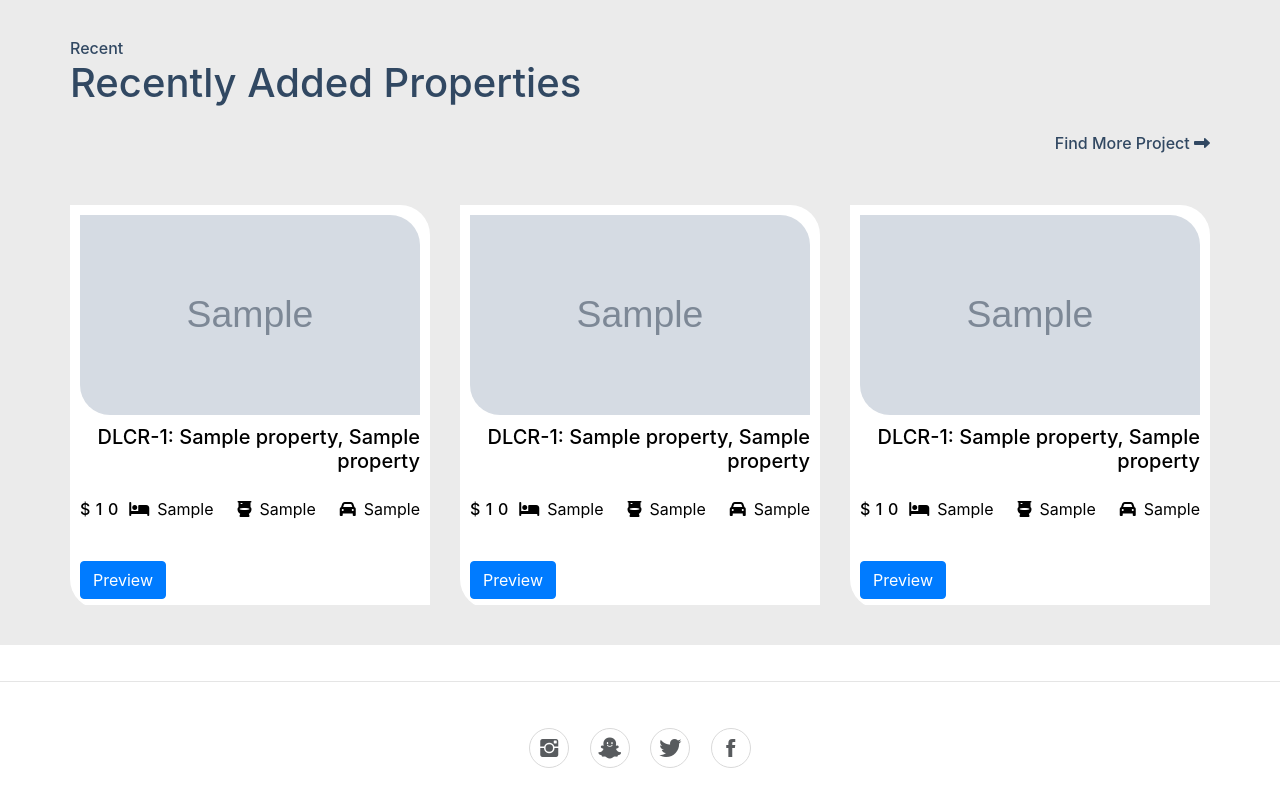
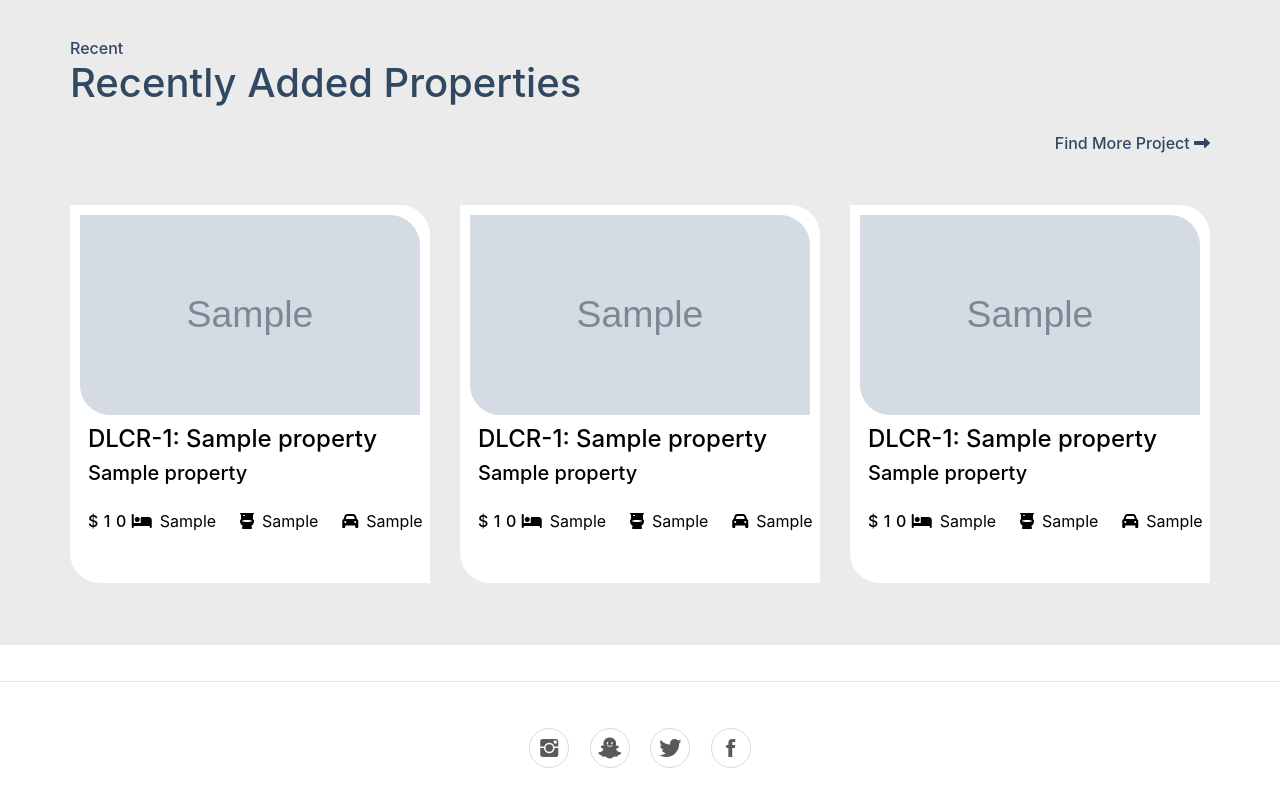
Before and after one commit to kezh97/dreamland_prop_CR, a PHP site: page /index.php in a window 1280 px wide. Shown: the part 2916-3710 px from the top of the page. Run offline with PHP 8.4, Linux system fonts and the light colour scheme; tables that the repository leaves empty or names only in its code hold one stand-in row (values such as "Sample post"); grey boxes marked "Sample" are stand-in pictures; some libraries are stand-ins or nearby versions.

Commit message:
Update swiper.php

```diff
--- a/DREAMLAND-php-V2.6/swiper.php
+++ b/DREAMLAND-php-V2.6/swiper.php
@@ -32,10 +32,11 @@ $result_general = $conn -> query($query_join);
 							<div class="image">
 								<img loading="lazy" src="<?php echo $row["img_path"]; ?>" alt="">
 							</div>
-							<div class="text-right">
-								<h4 class="h5">DLCR-<?php echo $row["property_id"]; ?>: <?php echo $row["name"] .', '. $row["location_name"]; ?></h4>
+							<div class="text-left px-2">
+								<h4 class="">DLCR-<?php echo $row["property_id"]; ?>: <?php echo $row["name"] ?></h4>
+								<h5><?php  echo $row["location_name"]; ?></h5>
 							</div>
-							<div class="d-flex justify-content-between mb-4">
+							<div class="d-flex justify-content-between mb-4 px-2">
 								<div class="item py-3">
 									<h4 class="h5 m-0 location-name"></h4>
 									<p class="m-0 location-name">$<?php echo $row["price"]; ?></p>
@@ -51,8 +52,6 @@ $result_general = $conn -> query($query_join);
 									2"><?php echo $row["parking"]; ?></span>
 								</div>
 							</div>
-
-							<button type="button" class="btn btn-primary">Preview</button>
 						</div>
 					</div>
 					<?php
```
